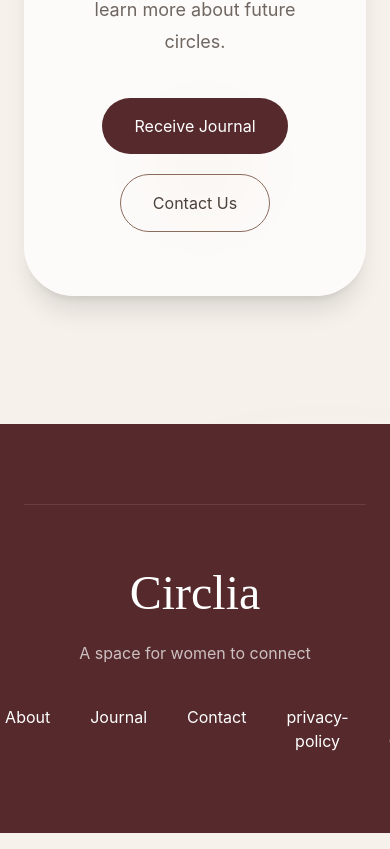
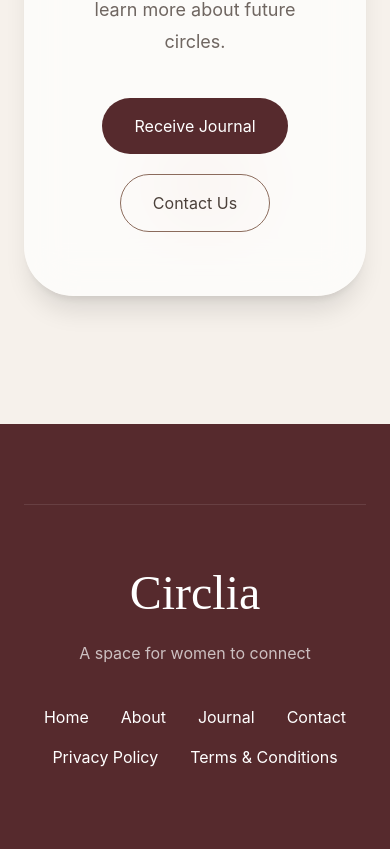
Before and after one commit to rahim-cmd/cirlia, a React (Vite) app: page /about in a window 390 px wide. Shown: the part 5324-6173 px from the top of the page. Built offline with nearby package versions, Linux system fonts and the light colour scheme.

Commit message:
footer fixed for mobile devices

```diff
--- a/src/components/Footer.jsx
+++ b/src/components/Footer.jsx
@@ -26,17 +26,49 @@ const Footer = () => {
               A space for women to connect
             </p>
 
-            <div className="flex justify-center gap-10 mt-10">
+            <div
+  className="
+  flex
+  flex-wrap
+  justify-center
+  gap-x-8
+  gap-y-4
+  mt-10
+  px-4
+  "
+>
 
-              <Link to="/">Home</Link>
-              <Link to="/about">About</Link>
-              <Link to="/journal">Journal</Link>
-              <Link to="/contact">Contact</Link>
-              <Link to="/privacy-policy">privacy-policy</Link>
-              <Link to="/terms-and-conditions">Terms and Conditions</Link>
+  <Link to="/" className="hover:opacity-70 transition">
+    Home
+  </Link>
 
+  <Link to="/about" className="hover:opacity-70 transition">
+    About
+  </Link>
 
-            </div>
+  <Link to="/journal" className="hover:opacity-70 transition">
+    Journal
+  </Link>
+
+  <Link to="/contact" className="hover:opacity-70 transition">
+    Contact
+  </Link>
+
+  <Link
+    to="/privacy-policy"
+    className="hover:opacity-70 transition"
+  >
+    Privacy Policy
+  </Link>
+
+  <Link
+    to="/terms-and-conditions"
+    className="hover:opacity-70 transition"
+  >
+    Terms & Conditions
+  </Link>
+
+</div>
 
           </div>
 
```
